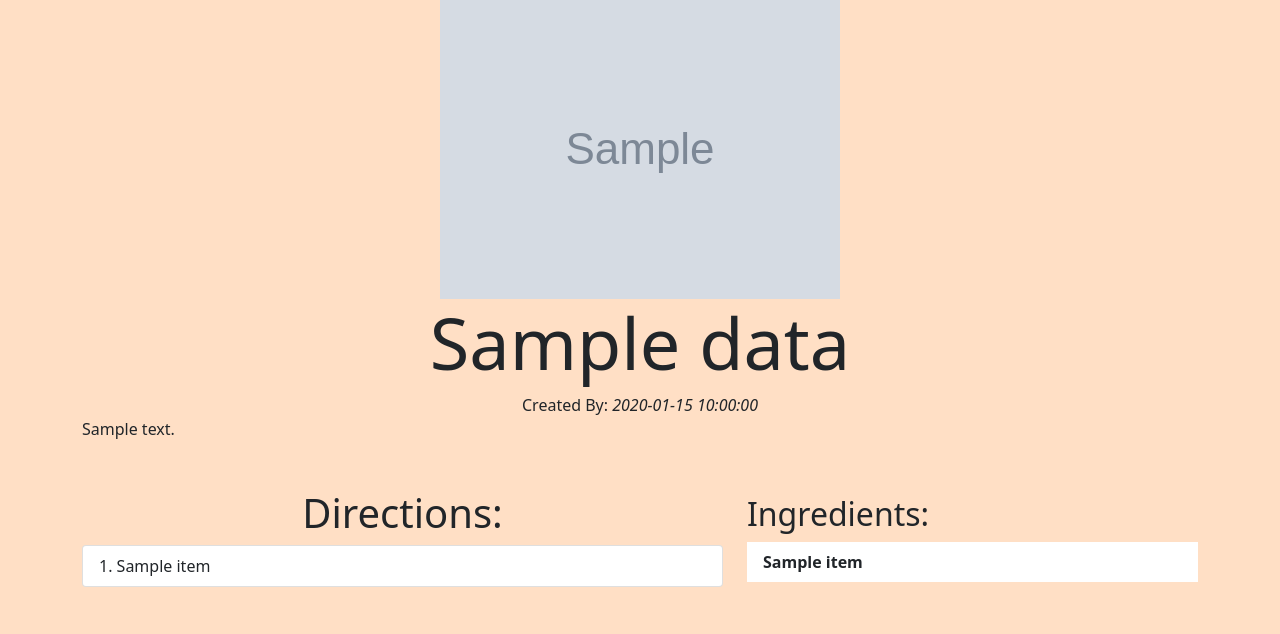
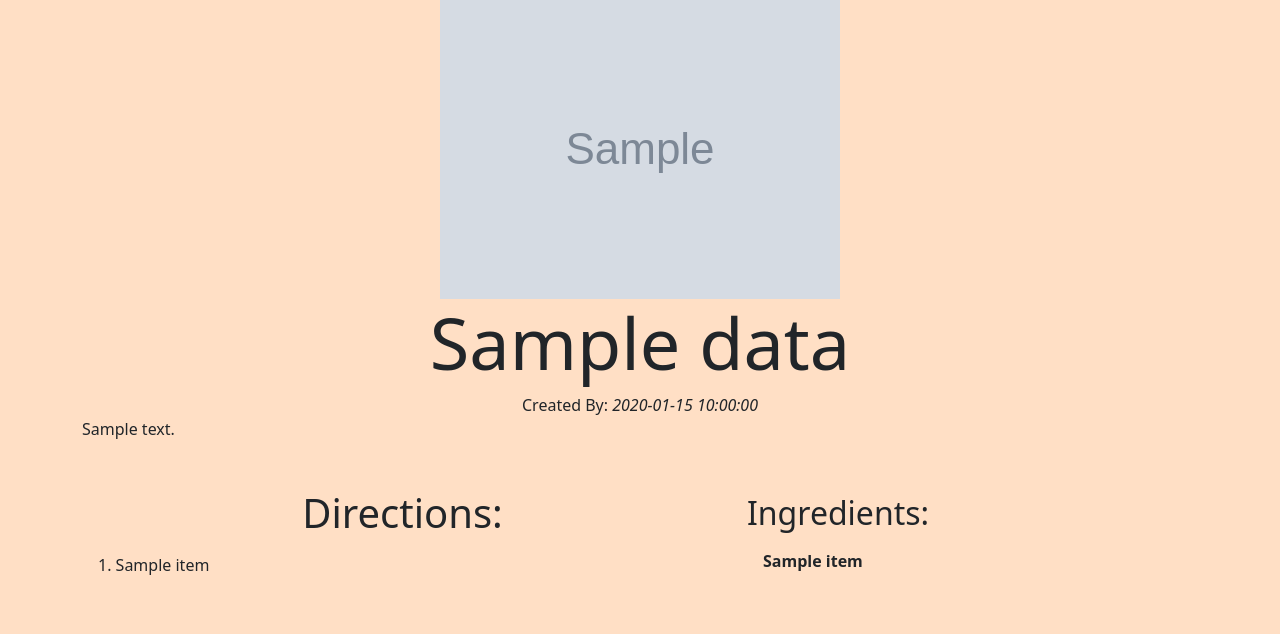
Before and after one commit to WinterMaiya/nomnom_book, a Flask app: template templates/recipes/recipe.html in a window 1280 px wide. Shown: the part 81-715 px from the top of the page. Run offline with Flask 2, Linux system fonts and the light colour scheme; the template is opened without the code that fills it: most values are stand-ins (such as "Sample title", 1, 10 or a date in 2020); grey boxes marked "Sample" are stand-in pictures; some libraries are stand-ins or nearby versions.

Commit message:
Changed styles in recipes

```diff
--- a/static/app.css
+++ b/static/app.css
@@ -60,3 +60,8 @@ body {
 	background-color: rgb(211, 158, 0);
 	border-color: rgb(211, 158, 0);
 }
+
+.list-group-item {
+	background-color: rgba(0, 0, 0, 0) !important;
+	/* border: none; */
+}
--- a/templates/base.html
+++ b/templates/base.html
@@ -137,7 +137,7 @@
 											name="q"
 											id="q"
 										/>
-										<button class="btn btn-outline-success" type="submit">
+										<button class="btn btn-seconday" type="submit">
 											Search
 										</button>
 									</form>
--- a/templates/recipes/recipe.html
+++ b/templates/recipes/recipe.html
@@ -26,12 +26,12 @@
 			</div>
 			<div class="text-left">{{data.description | safe}}</div>
 		</div>
-		<div class="row align-items-center bg-none">
+		<div class="row align-items-center">
 			<div class="col-12 col-lg-7 py-5">
 				<h2 class="text-center display-6">Directions:</h2>
-				<ol class="list-group list-group-numbered">
+				<ol class="list-group list-group-numbered list-group-flush">
 					{% for item in directions %}
-					<li class="list-group-item bg-none">{{item}}</li>
+					<li class="list-group-item list-group-item-">{{item}}</li>
 					{% endfor %}
 				</ol>
 			</div>
```
